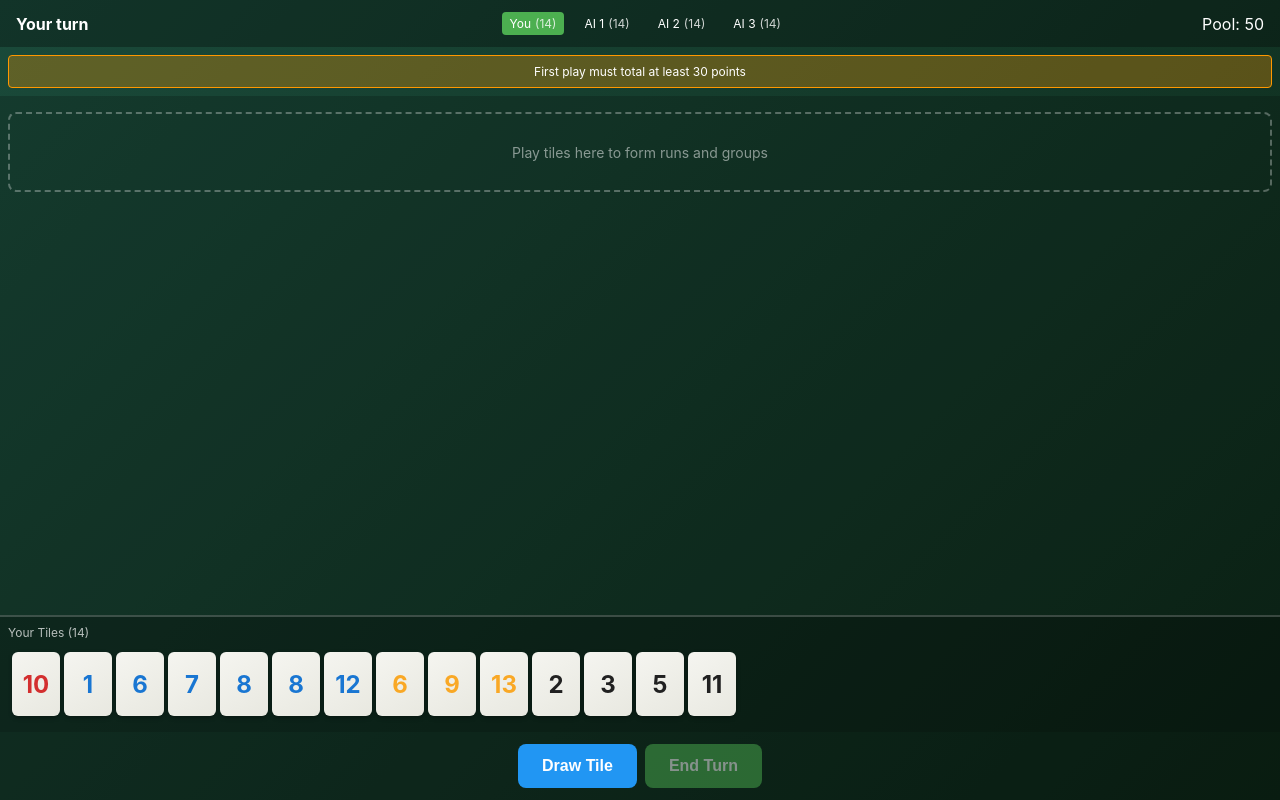
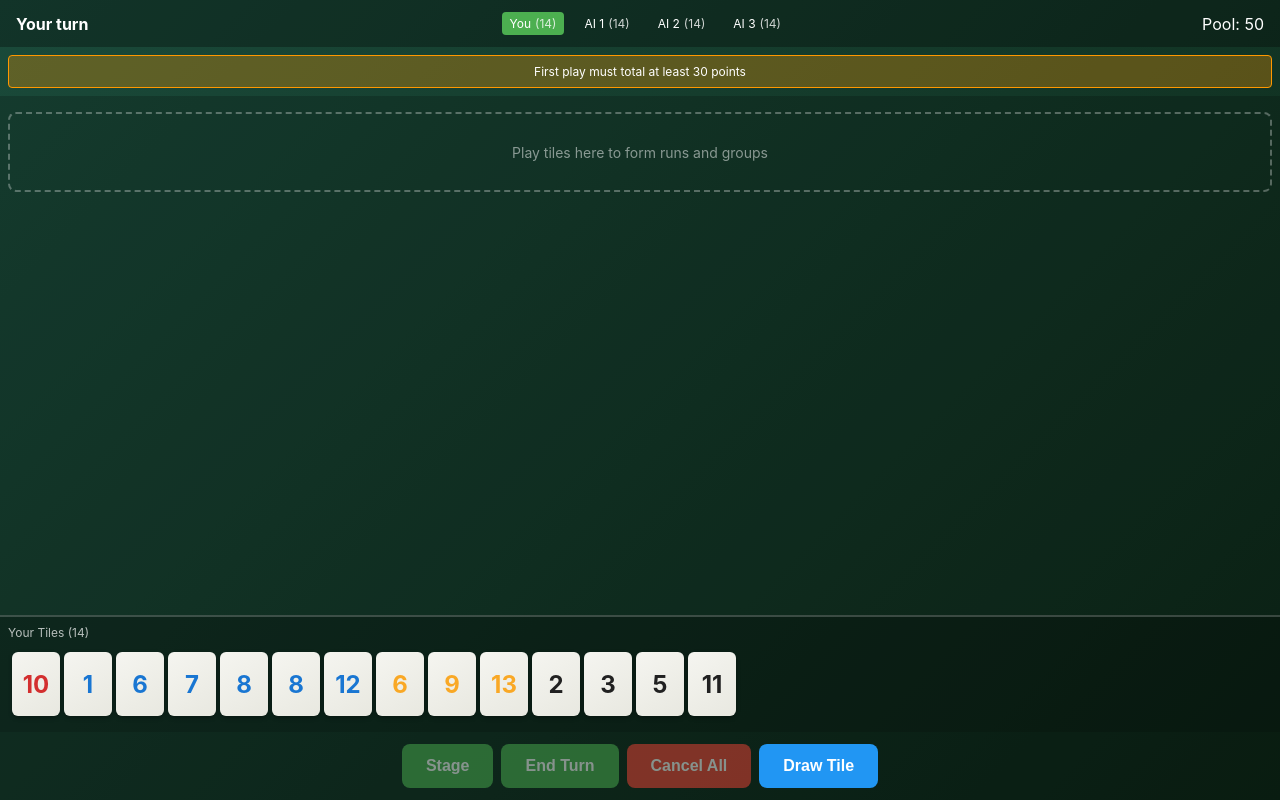
Before and after one commit to dan-logan/tilerummy, a React (Vite) app: page / in a window 1280 px wide. Built offline with nearby package versions, Linux system fonts and the light colour scheme.

Commit message:
fixing touch controls and staging issues

```diff
--- a/src/components/Controls.tsx
+++ b/src/components/Controls.tsx
@@ -93,51 +93,34 @@ export default function Controls({
 }: ControlsProps) {
   return (
     <div className="controls">
-      {hasSelected && (
       <JsonButton
         className="end-turn-btn"
         onClick={onStage}
-          disabled={disabled}
+        disabled={disabled || !hasSelected}
       >
         Stage
       </JsonButton>
-      )}
-      {hasStagedSets && (
-        <>
       <JsonButton
         className="end-turn-btn"
         onClick={onEndTurn}
-            disabled={disabled || !allStagedValid}
+        disabled={disabled || (hasStagedSets ? !allStagedValid : !canEndTurn)}
       >
         End Turn
       </JsonButton>
       <JsonButton
         className="cancel-btn"
         onClick={onCancelAll}
-            disabled={disabled}
+        disabled={disabled || !hasStagedSets}
       >
         Cancel All
       </JsonButton>
-        </>
-      )}
-      {!hasStagedSets && !hasSelected && (
-        <>
       <JsonButton
         className="draw-btn"
         onClick={onDraw}
-            disabled={disabled || !canDraw}
+        disabled={disabled || !canDraw || hasSelected || hasStagedSets}
       >
         Draw Tile
       </JsonButton>
-          <JsonButton
-            className="end-turn-btn"
-            onClick={onEndTurn}
-            disabled={disabled || !canEndTurn}
-          >
-            End Turn
-          </JsonButton>
-        </>
-      )}
     </div>
   );
 }
--- a/src/components/Game.tsx
+++ b/src/components/Game.tsx
@@ -12,6 +12,7 @@ import {
   cancelTurn,
 } from '../game/gameState';
 import { executeAITurn } from '../game/ai';
+import { isValidSet } from '../game/validation';
 import Board from './Board';
 import Rack from './Rack';
 import Controls from './Controls';
@@ -66,8 +67,16 @@ export default function Game() {
 
   const handleStage = useCallback(() => {
     if (!isPlayerTurn) return;
-    setError(null);
-    setGameState(prev => stageCurrentSelection(prev));
+    setGameState(prev => {
+      const allSelected = [...prev.selectedTiles, ...prev.selectedBoardTiles];
+      if (allSelected.length === 0) return prev;
+      if (!isValidSet(allSelected)) {
+        setError('Selected tiles must form a valid run or group (same number, different colors).');
+        return prev;
+      }
+      setError(null);
+      return stageCurrentSelection(prev);
+    });
   }, [isPlayerTurn]);
 
   const handleUnstage = useCallback((setId: string) => {
```
Lines whose indentation alone changed are shown as unchanged.
